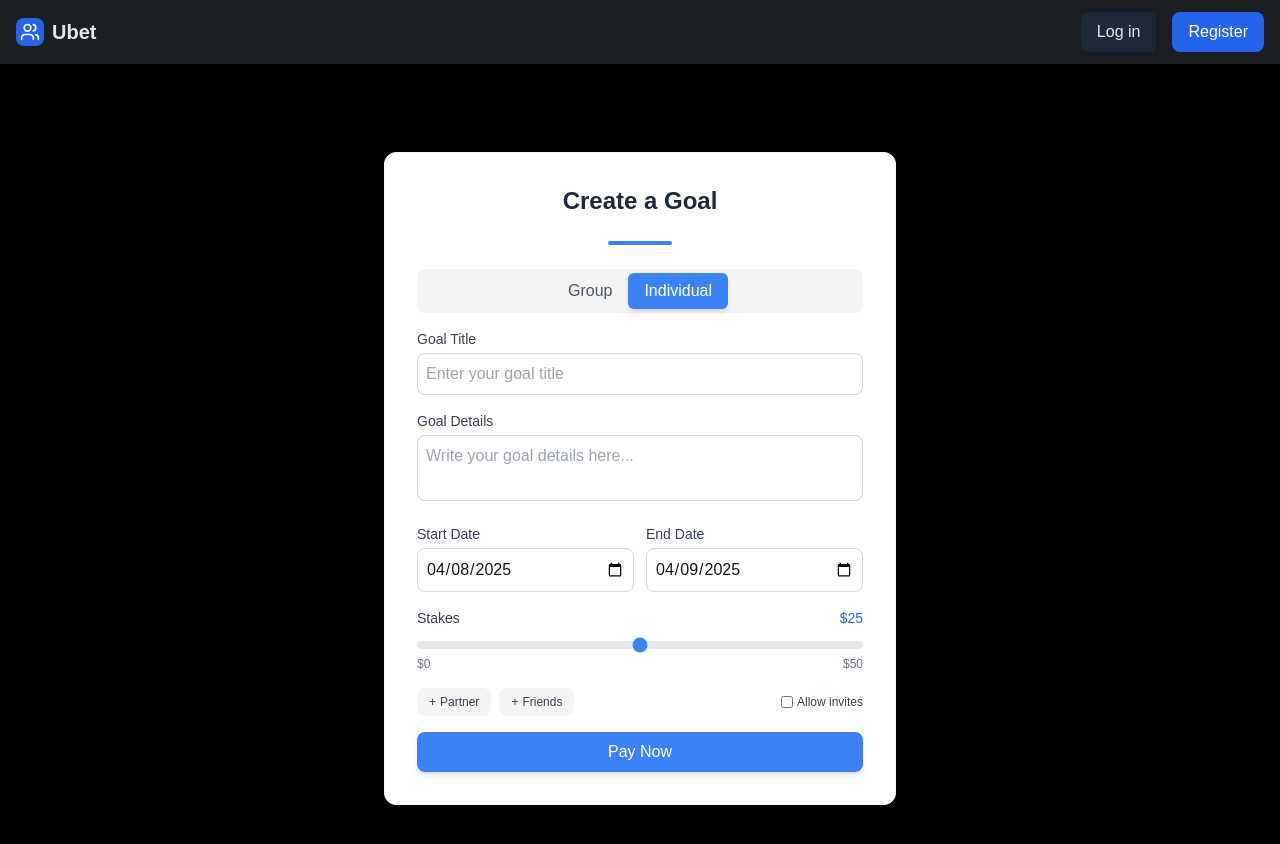
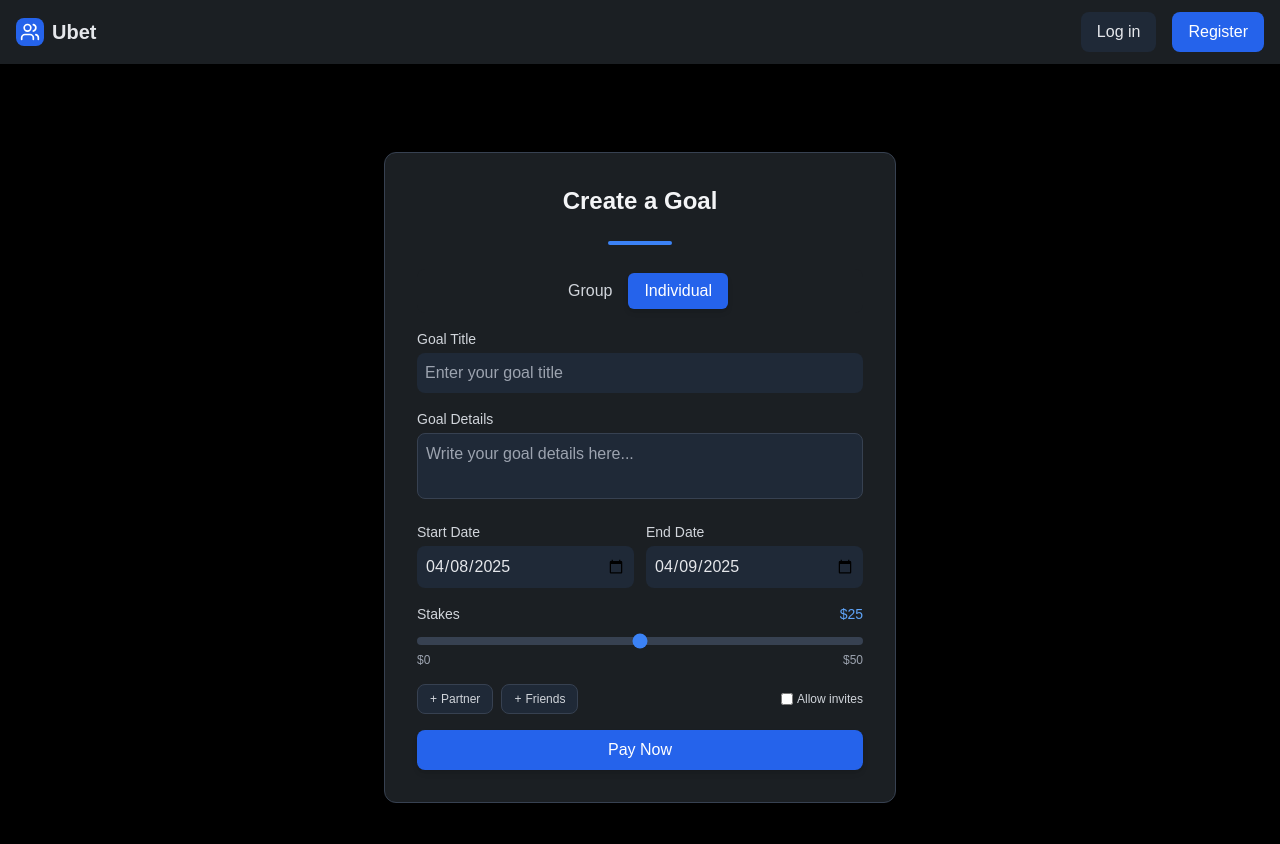
Before and after one commit to vadymmusiienko/ubet, a Next.js app: page /create-goal in a window 1280 px wide. Shown: the top 844 px of the page. Built offline with nearby package versions, Linux system fonts and the light colour scheme; no server answers.

Commit message:
more colors

```diff
--- a/app/bet/page.tsx
+++ b/app/bet/page.tsx
@@ -3,7 +3,7 @@ import BetForm from "./components/bet-form";
 
 export default function BetPage() {
     return (
-        <div className="flex flex-col items-center justify-center min-h-screen bg-gray-100">
+        <div className="flex flex-col items-center justify-center min-h-screen text-white">
             <h1 className="text-3xl font-bold mb-6">Bet Page</h1>
             <p className="text-lg mb-4">Place your bets here!</p>
             <BetForm userId="123" goalId="456" />
--- a/app/create-goal/components/CreateGoalForm.tsx
+++ b/app/create-goal/components/CreateGoalForm.tsx
@@ -101,13 +101,13 @@ export default function CreateGoalForm() {
             onSubmit={handleSubmit}
             className="space-y-4 w-full max-w-md mx-auto"
         >
-            <div className="flex justify-center bg-gray-100 p-1 rounded-lg">
+            <div className="flex justify-center bg-githubDark p-1 rounded-lg">
                 <button
                     type="button"
                     className={`px-4 py-1.5 rounded-md transition-all duration-200 font-medium ${
                         goalType === "group"
-                            ? "bg-blue-500 text-white shadow-md"
-                            : "bg-transparent text-gray-600 hover:bg-gray-200"
+                            ? "bg-blue-600 text-white shadow-md"
+                            : "bg-transparent text-gray-300 hover:bg-gray-700"
                     }`}
                     onClick={() => setGoalType("group")}
                 >
@@ -117,8 +117,8 @@ export default function CreateGoalForm() {
                     type="button"
                     className={`px-4 py-1.5 rounded-md transition-all duration-200 font-medium ${
                         goalType === "individual"
-                            ? "bg-blue-500 text-white shadow-md"
-                            : "bg-transparent text-gray-600 hover:bg-gray-200"
+                            ? "bg-blue-600 text-white shadow-md"
+                            : "bg-transparent text-gray-300 hover:bg-gray-700"
                     }`}
                     onClick={() => setGoalType("individual")}
                 >
@@ -129,7 +129,7 @@ export default function CreateGoalForm() {
             <div>
                 <label
                     htmlFor="goalTitle"
-                    className="block text-sm font-medium text-gray-700 mb-1"
+                    className="block text-sm font-medium text-gray-300 mb-1"
                 >
                     Goal Title
                 </label>
@@ -137,16 +137,16 @@ export default function CreateGoalForm() {
                     id="goalTitle"
                     type="text"
                     placeholder="Enter your goal title"
-                    className={`w-full p-2 border ${
-                        errors.goalTitle ? "border-red-500" : "border-gray-300"
-                    } rounded-lg focus:ring-2 focus:ring-blue-300 focus:border-blue-500 outline-none transition-all`}
+                    className={`w-full p-2 bg-gray-800 ${
+                        errors.goalTitle ? "border-red-500" : "border-gray-700"
+                    } rounded-lg focus:ring-2 focus:ring-blue-500 focus:border-blue-500 outline-none transition-all text-gray-200`}
                     value={goalTitle}
                     onChange={(e: ChangeEvent<HTMLInputElement>) =>
                         setGoalTitle(e.target.value)
                     }
                 />
                 {errors.goalTitle && (
-                    <p className="text-red-500 text-xs mt-1">
+                    <p className="text-red-400 text-xs mt-1">
                         {errors.goalTitle}
                     </p>
                 )}
@@ -155,14 +155,14 @@ export default function CreateGoalForm() {
             <div>
                 <label
                     htmlFor="goalDetails"
-                    className="block text-sm font-medium text-gray-700 mb-1"
+                    className="block text-sm font-medium text-gray-300 mb-1"
                 >
                     Goal Details
                 </label>
                 <textarea
                     id="goalDetails"
                     placeholder="Write your goal details here..."
-                    className="resize-none w-full p-2 border border-gray-300 rounded-lg focus:ring-2 focus:ring-blue-300 focus:border-blue-500 outline-none transition-all"
+                    className="resize-none w-full p-2 bg-gray-800 border border-gray-700 rounded-lg focus:ring-2 focus:ring-blue-500 focus:border-blue-500 outline-none transition-all text-gray-200"
                     value={goalDetails}
                     onChange={(e: ChangeEvent<HTMLTextAreaElement>) =>
                         setGoalDetails(e.target.value)
@@ -175,25 +175,25 @@ export default function CreateGoalForm() {
                 <div>
                     <label
                         htmlFor="startDate"
-                        className="block text-sm font-medium text-gray-700 mb-1"
+                        className="block text-sm font-medium text-gray-300 mb-1"
                     >
                         Start Date
                     </label>
                     <input
                         id="startDate"
                         type="date"
-                        className={`w-full p-2 border ${
+                        className={`w-full p-2 bg-gray-800 ${
                             errors.startDate
                                 ? "border-red-500"
-                                : "border-gray-300"
-                        } rounded-lg focus:ring-2 focus:ring-blue-300 focus:border-blue-500 outline-none`}
+                                : "border-gray-700"
+                        } rounded-lg focus:ring-2 focus:ring-blue-500 focus:border-blue-500 outline-none text-gray-200`}
                         value={startDate}
                         onChange={(e: ChangeEvent<HTMLInputElement>) =>
                             setStartDate(e.target.value)
                         }
                     />
                     {errors.startDate && (
-                        <p className="text-red-500 text-xs mt-1">
+                        <p className="text-red-400 text-xs mt-1">
                             {errors.startDate}
                         </p>
                     )}
@@ -201,25 +201,25 @@ export default function CreateGoalForm() {
                 <div>
                     <label
                         htmlFor="endDate"
-                        className="block text-sm font-medium text-gray-700 mb-1"
+                        className="block text-sm font-medium text-gray-300 mb-1"
                     >
                         End Date
                     </label>
                     <input
                         id="endDate"
                         type="date"
-                        className={`w-full p-2 border ${
+                        className={`w-full p-2 bg-gray-800 ${
                             errors.endDate
                                 ? "border-red-500"
-                                : "border-gray-300"
-                        } rounded-lg focus:ring-2 focus:ring-blue-300 focus:border-blue-500 outline-none`}
+                                : "border-gray-700"
+                        } rounded-lg focus:ring-2 focus:ring-blue-500 focus:border-blue-500 outline-none text-gray-200`}
                         value={endDate}
                         onChange={(e: ChangeEvent<HTMLInputElement>) =>
                             setEndDate(e.target.value)
                         }
                     />
                     {errors.endDate && (
-                        <p className="text-red-500 text-xs mt-1">
+                        <p className="text-red-400 text-xs mt-1">
                             {errors.endDate}
                         </p>
                     )}
@@ -230,11 +230,11 @@ export default function CreateGoalForm() {
                 <div className="flex justify-between items-center mb-1">
                     <label
                         htmlFor="stakes"
-                        className="text-sm font-medium text-gray-700"
+                        className="text-sm font-medium text-gray-300"
                     >
                         Stakes
                     </label>
-                    <span className="text-sm font-medium text-blue-600">
+                    <span className="text-sm font-medium text-blue-400">
                         ${stakes}
                     </span>
                 </div>
@@ -247,16 +247,16 @@ export default function CreateGoalForm() {
                     onChange={(e: ChangeEvent<HTMLInputElement>) =>
                         setStakes(parseInt(e.target.value))
                     }
-                    className={`w-full h-2 bg-gray-200 rounded-lg appearance-none cursor-pointer accent-blue-500 ${
+                    className={`w-full h-2 bg-gray-700 rounded-lg appearance-none cursor-pointer accent-blue-500 ${
                         errors.stakes ? "outline outline-red-500" : ""
                     }`}
                 />
-                <div className="flex justify-between text-xs text-gray-500">
+                <div className="flex justify-between text-xs text-gray-400">
                     <span>$0</span>
                     <span>$50</span>
                 </div>
                 {errors.stakes && (
-                    <p className="text-red-500 text-xs mt-1">{errors.stakes}</p>
+                    <p className="text-red-400 text-xs mt-1">{errors.stakes}</p>
                 )}
             </div>
 
@@ -265,13 +265,13 @@ export default function CreateGoalForm() {
                     <div className="flex flex-wrap gap-2">
                         <button
                             type="button"
-                            className="bg-gray-100 hover:bg-gray-200 px-3 py-1.5 rounded-lg text-gray-700 font-medium text-xs flex items-center transition-colors"
+                            className="bg-gray-800 hover:bg-gray-700 px-3 py-1.5 rounded-lg text-gray-300 font-medium text-xs flex items-center transition-colors border border-gray-700"
                         >
                             <span className="mr-1">+</span> Partner
                         </button>
                         <button
                             type="button"
-                            className="bg-gray-100 hover:bg-gray-200 px-3 py-1.5 rounded-lg text-gray-700 font-medium text-xs flex items-center transition-colors"
+                            className="bg-gray-800 hover:bg-gray-700 px-3 py-1.5 rounded-lg text-gray-300 font-medium text-xs flex items-center transition-colors border border-gray-700"
                         >
                             <span className="mr-1">+</span> Friends
                         </button>
@@ -284,11 +284,11 @@ export default function CreateGoalForm() {
                             onChange={() =>
                                 setCanInviteFriends(!canInviteFriends)
                             }
-                            className="w-3 h-3 text-blue-500 border-gray-300 rounded focus:ring-blue-400"
+                            className="w-3 h-3 text-blue-500 bg-gray-800 border-gray-600 rounded focus:ring-blue-500"
                         />
                         <label
                             htmlFor="canInviteFriends"
-                            className="ml-1 text-gray-700 text-xs"
+                            className="ml-1 text-gray-300 text-xs"
                         >
                             Allow invites
                         </label>
@@ -302,8 +302,8 @@ export default function CreateGoalForm() {
                 className={`w-full font-medium py-2 px-4 rounded-lg shadow-md transition-colors text-center
                     ${
                         isSubmitting
-                            ? "bg-blue-400 cursor-not-allowed"
-                            : "bg-blue-500 hover:bg-blue-600 text-white"
+                            ? "bg-blue-500 opacity-60 cursor-not-allowed"
+                            : "bg-blue-600 hover:bg-blue-700 text-white"
                     }`}
             >
                 {isSubmitting ? "Processing..." : "Pay Now"}
--- a/app/create-goal/page.tsx
+++ b/app/create-goal/page.tsx
@@ -3,8 +3,8 @@ import CreateGoalForm from "./components/CreateGoalForm";
 export default function CreateGoalPage() {
     return (
         <div className="min-h-screen flex flex-col items-center p-6">
-            <div className="bg-white p-8 rounded-xl shadow-lg mt-10 w-2/3 max-w-lg border border-gray-100">
-                <h1 className="text-2xl font-bold mb-6 text-center text-gray-800">
+            <div className="bg-githubDark p-8 rounded-xl shadow-lg mt-10 w-2/3 max-w-lg border border-gray-700">
+                <h1 className="text-2xl font-bold mb-6 text-center text-gray-100">
                     Create a Goal
                 </h1>
                 <div className="w-16 h-1 bg-blue-500 mx-auto mb-6 rounded-full"></div>
--- a/app/dashboard/components/feed/client-pagination-controls.tsx
+++ b/app/dashboard/components/feed/client-pagination-controls.tsx
@@ -31,11 +31,11 @@ export default function ClientPaginationControls({
     };
 
     return (
-        <div className="flex justify-center mt-6 space-x-2">
+        <div className="flex justify-center mt-6 space-x-2 text-white">
             <button
                 onClick={() => handlePageChange(currentPage - 1)}
                 disabled={currentPage <= 1}
-                className="px-4 py-2 rounded bg-blue-500 text-white disabled:bg-gray-300 disabled:cursor-not-allowed"
+                className="px-4 py-2 rounded bg-blue-500 text-white disabled:bg-neutral-600 disabled:cursor-not-allowed"
             >
                 Previous
             </button>
@@ -45,7 +45,7 @@ export default function ClientPaginationControls({
             <button
                 onClick={() => handlePageChange(currentPage + 1)}
                 disabled={currentPage >= totalPages}
-                className="px-4 py-2 rounded bg-blue-500 text-white disabled:bg-gray-300 disabled:cursor-not-allowed"
+                className="px-4 py-2 rounded bg-blue-500 disabled:bg-neutral-600 disabled:cursor-not-allowed"
             >
                 Next
             </button>
--- a/app/dashboard/components/feed/feed-toggle.tsx
+++ b/app/dashboard/components/feed/feed-toggle.tsx
@@ -26,7 +26,7 @@ export default function FeedToggle({ currentFeedType }: FeedToggleProps) {
                     className={`px-4 py-1.5 rounded-md transition-all duration-200 font-medium ${
                         currentFeedType === "engagements"
                             ? "bg-blue-500 text-white shadow-md"
-                            : "bg-transparent text-gray-600 hover:bg-gray-200"
+                            : "bg-transparent text-gray-600 hover:bg-gray-400"
                     }`}
                 >
                     My Engagements
@@ -36,7 +36,7 @@ export default function FeedToggle({ currentFeedType }: FeedToggleProps) {
                     className={`px-4 py-1.5 rounded-md transition-all duration-200 font-medium ${
                         currentFeedType === "feed"
                             ? "bg-blue-500 text-white shadow-md"
-                            : "bg-transparent text-gray-600 hover:bg-gray-200"
+                            : "bg-transparent text-gray-600 hover:bg-gray-400"
                     }`}
                 >
                     My Feed
--- a/app/globals.css
+++ b/app/globals.css
@@ -3,7 +3,7 @@
 @tailwind utilities;
 
 :root {
-    --background: #f3f4f6;
+    --background: #000000;
     --foreground: #171717;
 }
 
--- a/app/page.tsx
+++ b/app/page.tsx
@@ -13,7 +13,7 @@ export default async function Home() {
     return (
         <>
             <div className="flex min-h-screen flex-col">
-                <main className="flex w-full flex-1 flex-col bg-gray-100 items-center">
+                <main className="flex w-full flex-1 flex-col items-center text-gray-100">
                     <div className="flex flex-1 flex-col items-center justify-center px-4 text-center">
                         <h1 className="text-6xl font-bold italic mb-6">UBet</h1>
                         <h2 className="text-4xl font-bold mb-6">
```
Also changed, not shown: app/bet/components/bet-form.tsx (+13 -13 lines), app/components/navbar/page.tsx (+26 -8 lines), app/friends/page.tsx (+20 -8 lines).
